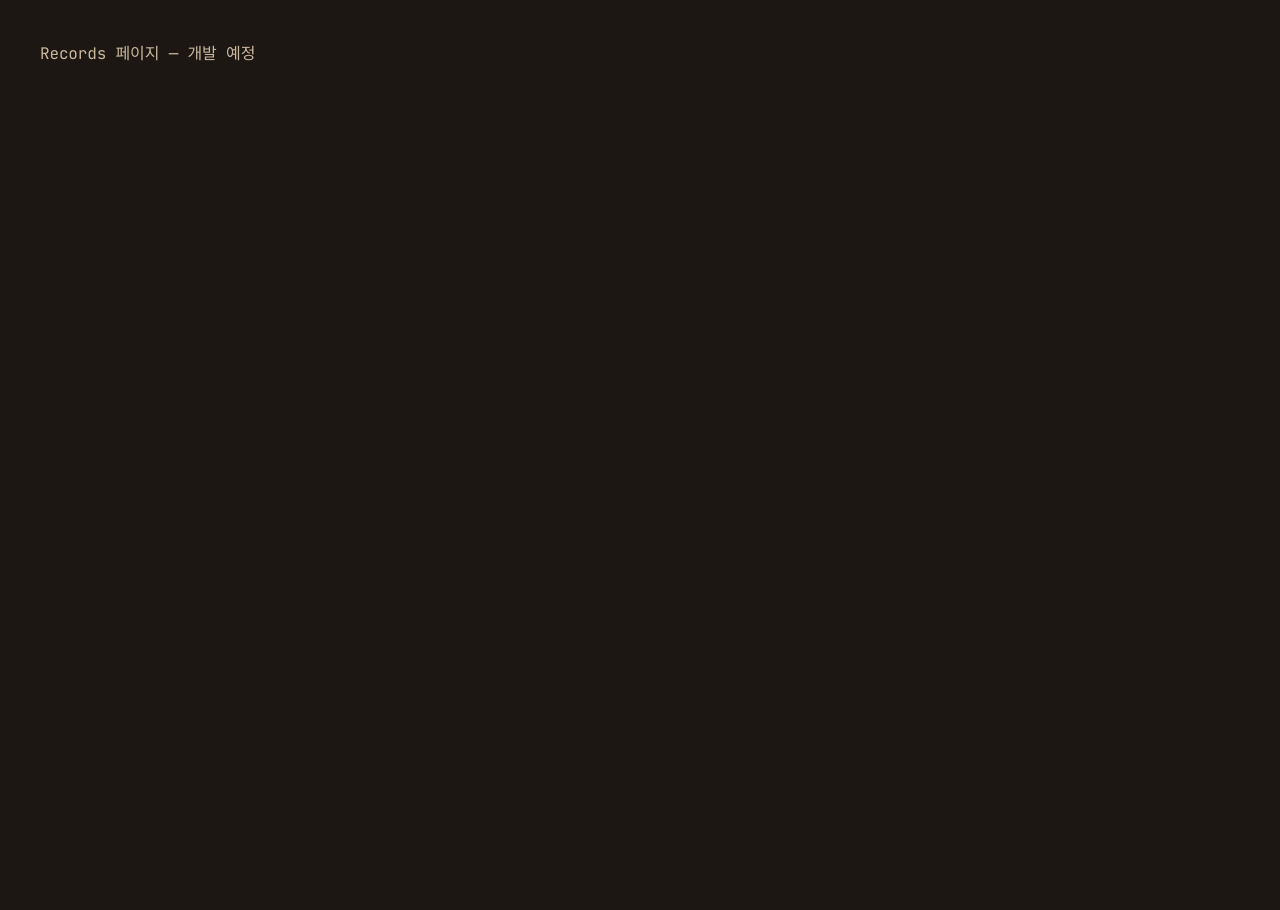
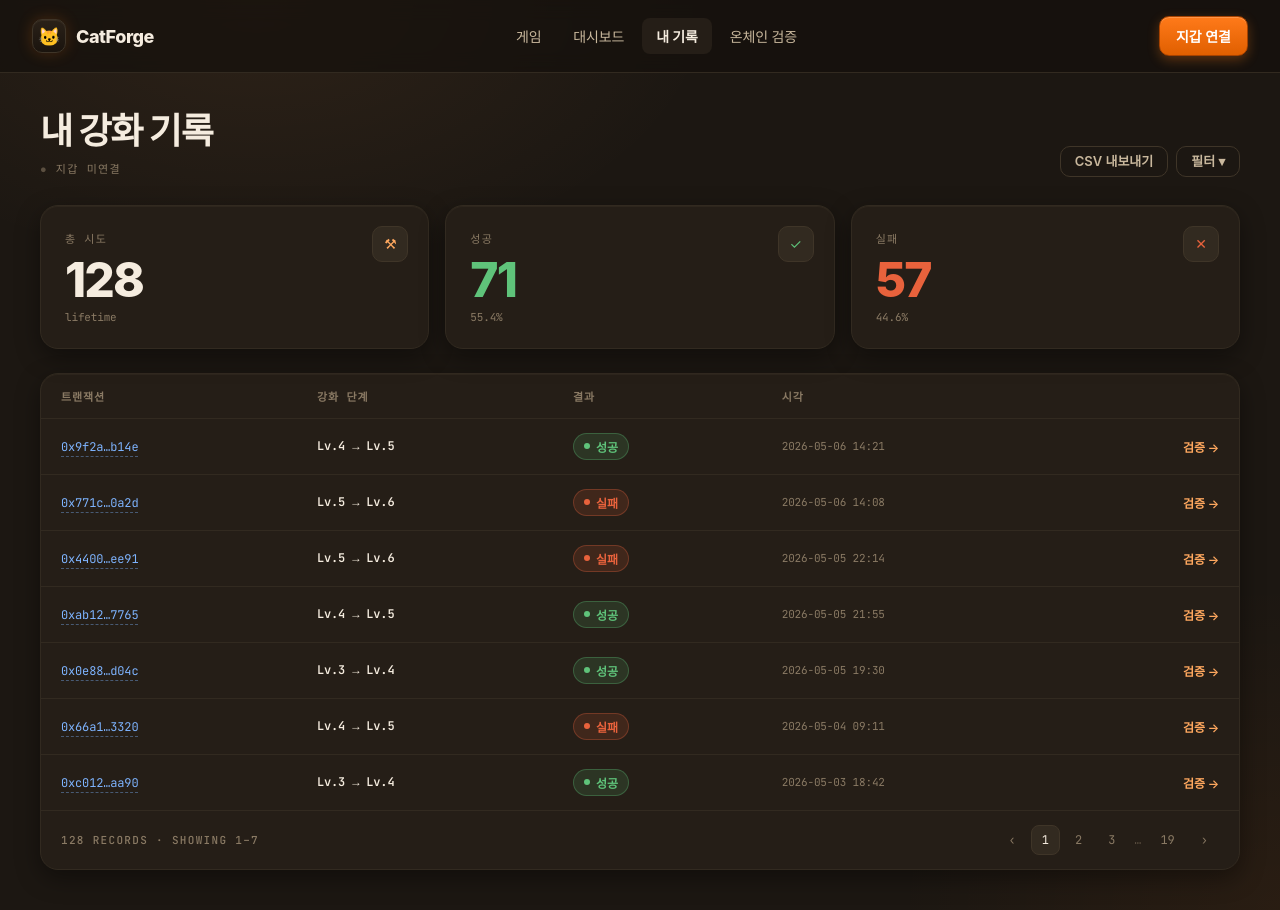
Before and after one commit to Hongmin010/BlockchainProject, a React app in the folder frontend/: page /records in a window 1280 px wide. Before the commit the page ends 800 px from the top, so only its background shows below. Built offline with nearby package versions, Linux system fonts and the light colour scheme; the HTML template or start-up script is replaced by a standard one; a web font is replaced by a local one.

Commit message:
[FEAT] : Records 페이지 UI 구현

```diff
--- a/frontend/src/App.jsx
+++ b/frontend/src/App.jsx
@@ -4,6 +4,7 @@ import './styles/tokens.css';
 import './styles/global.css';
 import Landing from './pages/Landing';
 import Dashboard from './pages/Dashboard';
+import Records from './pages/Records';
 
 const Placeholder = ({ name }) => (
   <div style={{ padding: 40, color: 'var(--ink-2)', fontFamily: 'var(--mono)' }}>
@@ -38,7 +39,7 @@ export default function App() {
           path="/dashboard"
           element={<Dashboard address={address} onConnect={handleConnect} />}
         />
-        <Route path="/records" element={<Placeholder name="Records" />} />
+        <Route path="/records" element={<Records address={address} onConnect={handleConnect} />} />
         <Route path="/verify" element={<Placeholder name="Verify" />} />
       </Routes>
     </BrowserRouter>
--- /dev/null
+++ b/frontend/src/pages/Records.jsx
@@ -0,0 +1,143 @@
+import { Link } from 'react-router-dom';
+import { Header, Badge, TxHash, Button } from '../components';
+import styles from './Records.module.css';
+
+// 임시로 하드코딩
+const SUMMARY = [
+  { label: '총 시도', value: '128', sub: 'lifetime', icon: '⚒', tone: null },
+  { label: '성공', value: '71', sub: '55.4%', icon: '✓', tone: 'success' },
+  { label: '실패', value: '57', sub: '44.6%', icon: '✕', tone: 'fail' },
+];
+
+const RECORDS = [
+  { tx: '0x9f2a…b14e', stage: 'Lv.4 → Lv.5', result: 'S', time: '2026-05-06 14:21' },
+  { tx: '0x771c…0a2d', stage: 'Lv.5 → Lv.6', result: 'F', time: '2026-05-06 14:08' },
+  { tx: '0x4400…ee91', stage: 'Lv.5 → Lv.6', result: 'F', time: '2026-05-05 22:14' },
+  { tx: '0xab12…7765', stage: 'Lv.4 → Lv.5', result: 'S', time: '2026-05-05 21:55' },
+  { tx: '0x0e88…d04c', stage: 'Lv.3 → Lv.4', result: 'S', time: '2026-05-05 19:30' },
+  { tx: '0x66a1…3320', stage: 'Lv.4 → Lv.5', result: 'F', time: '2026-05-04 09:11' },
+  { tx: '0xc012…aa90', stage: 'Lv.3 → Lv.4', result: 'S', time: '2026-05-03 18:42' },
+];
+
+export default function Records({ address, onConnect }) {
+  const short = address ? `${address.slice(0, 4)}…${address.slice(-4)}` : null;
+
+  return (
+    <div className={styles.page}>
+      <Header address={address} onConnect={onConnect} />
+
+      <div className={styles.inner}>
+        <div className={styles.titleRow}>
+          <div>
+            <h1 className={styles.title}>내 강화 기록</h1>
+            <span className="cf-cap">
+              {short ? (
+                <>
+                  <span style={{ color: 'var(--success)' }}>●</span> connected · {short}
+                </>
+              ) : (
+                <>
+                  <span style={{ color: 'var(--ink-4)' }}>●</span> 지갑 미연결
+                </>
+              )}
+            </span>
+          </div>
+          <div className={styles.titleActions}>
+            <Button variant="ghost" size="sm">
+              CSV 내보내기
+            </Button>
+            <Button variant="ghost" size="sm">
+              필터 ▾
+            </Button>
+          </div>
+        </div>
+
+        {/* ── 요약 카드 ── */}
+        <div className={styles.summaryGrid}>
+          {SUMMARY.map(({ label, value, sub, icon, tone }) => (
+            <div key={label} className={styles.summaryCard}>
+              <div
+                className={styles.summaryIcon}
+                style={{
+                  color:
+                    tone === 'success'
+                      ? 'var(--success)'
+                      : tone === 'fail'
+                        ? 'var(--fail)'
+                        : 'var(--ember-300)',
+                }}
+              >
+                {icon}
+              </div>
+              <div className="cf-cap">{label}</div>
+              <div
+                className={styles.summaryValue}
+                style={{
+                  color:
+                    tone === 'success'
+                      ? 'var(--success)'
+                      : tone === 'fail'
+                        ? 'var(--fail)'
+                        : 'var(--ink-1)',
+                }}
+              >
+                {value}
+              </div>
+              <div className={styles.summarySub}>{sub}</div>
+            </div>
+          ))}
+        </div>
+
+        {/* ── 테이블 ── */}
+        <div className={styles.tableWrap}>
+          <table className={styles.table}>
+            <thead>
+              <tr>
+                <th>트랜잭션</th>
+                <th>강화 단계</th>
+                <th>결과</th>
+                <th>시각</th>
+                <th />
+              </tr>
+            </thead>
+            <tbody>
+              {RECORDS.map(({ tx, stage, result, time }) => (
+                <tr key={tx}>
+                  <td>
+                    <TxHash hash={tx} shorten={false} />
+                  </td>
+                  <td className={styles.monoCell}>{stage}</td>
+                  <td>
+                    <Badge variant={result === 'S' ? 'success' : 'fail'} dot>
+                      {result === 'S' ? '성공' : '실패'}
+                    </Badge>
+                  </td>
+                  <td className={styles.timeCell}>{time}</td>
+                  <td className={styles.actionCell}>
+                    <Link to="/verify" className={styles.verifyLink}>
+                      검증 →
+                    </Link>
+                  </td>
+                </tr>
+              ))}
+            </tbody>
+          </table>
+
+          {/* 페이지네이션 - 임시로 하드코딩 */}
+          <div className={styles.pagination}>
+            <span className="cf-cap">128 records · showing 1–7</span>
+            <div className={styles.pages}>
+              <button className={styles.pageBtn}>‹</button>
+              <button className={`${styles.pageBtn} ${styles.active}`}>1</button>
+              <button className={styles.pageBtn}>2</button>
+              <button className={styles.pageBtn}>3</button>
+              <span className={styles.pageDot}>…</span>
+              <button className={styles.pageBtn}>19</button>
+              <button className={styles.pageBtn}>›</button>
+            </div>
+          </div>
+        </div>
+      </div>
+    </div>
+  );
+}
--- /dev/null
+++ b/frontend/src/pages/Records.module.css
@@ -0,0 +1,244 @@
+.page {
+  position: relative;
+  overflow: hidden;
+  min-height: 100vh;
+}
+
+.page::before {
+  content: '';
+  position: absolute;
+  inset: 0;
+  background:
+    radial-gradient(ellipse 60% 50% at 20% 0%, rgba(255, 168, 95, 0.08), transparent 60%),
+    radial-gradient(ellipse 50% 60% at 100% 100%, rgba(255, 122, 26, 0.06), transparent 60%);
+  pointer-events: none;
+  z-index: 0;
+}
+
+.inner {
+  padding: 40px;
+  position: relative;
+  z-index: 1;
+}
+
+/* ── 타이틀 ── */
+.titleRow {
+  display: flex;
+  justify-content: space-between;
+  align-items: flex-end;
+  margin-bottom: 28px;
+}
+
+.title {
+  font-size: 36px;
+  font-weight: 800;
+  letter-spacing: -0.035em;
+  margin: 0 0 6px;
+}
+
+.titleActions {
+  display: flex;
+  gap: 8px;
+}
+
+/* ── 요약 카드 ── */
+.summaryGrid {
+  display: grid;
+  grid-template-columns: 1fr 1fr 1fr;
+  gap: 16px;
+  margin-bottom: 24px;
+}
+
+.summaryCard {
+  background: var(--bg-2);
+  border: 1px solid var(--bg-3);
+  border-radius: var(--radius-lg);
+  box-shadow: var(--shadow-card);
+  padding: 24px;
+  position: relative;
+  overflow: hidden;
+}
+
+.summaryIcon {
+  position: absolute;
+  top: 20px;
+  right: 20px;
+  width: 36px;
+  height: 36px;
+  border-radius: 10px;
+  background: var(--bg-3);
+  border: 1px solid var(--bg-4);
+  display: flex;
+  align-items: center;
+  justify-content: center;
+  font-size: 14px;
+}
+
+.summaryValue {
+  font-size: 48px;
+  font-weight: 800;
+  letter-spacing: -0.04em;
+  line-height: 1;
+  margin: 10px 0 6px;
+}
+
+.summarySub {
+  font-family: var(--mono);
+  font-size: 11px;
+  color: var(--ink-3);
+}
+
+/* ── 테이블 ── */
+.tableWrap {
+  background: var(--bg-2);
+  border: 1px solid var(--bg-3);
+  border-radius: var(--radius-lg);
+  box-shadow: var(--shadow-card);
+  overflow: hidden;
+}
+
+.table {
+  width: 100%;
+  border-collapse: collapse;
+}
+
+.table thead tr {
+  border-bottom: 1px solid var(--bg-3);
+}
+
+.table th {
+  padding: 14px 20px;
+  text-align: left;
+  font-family: var(--mono);
+  font-size: 11px;
+  font-weight: 600;
+  text-transform: uppercase;
+  letter-spacing: 0.08em;
+  color: var(--ink-3);
+}
+
+.table tbody tr {
+  border-bottom: 1px solid var(--bg-3);
+  transition: background 0.12s;
+}
+
+.table tbody tr:last-child {
+  border-bottom: none;
+}
+
+.table tbody tr:hover {
+  background: var(--bg-3);
+}
+
+.table td {
+  padding: 14px 20px;
+  font-size: 13px;
+  color: var(--ink-1);
+}
+
+.monoCell {
+  font-family: var(--mono);
+  font-size: 12px !important;
+  font-weight: 600;
+}
+
+.timeCell {
+  font-family: var(--mono);
+  font-size: 11px !important;
+  color: var(--ink-3) !important;
+}
+
+.actionCell {
+  text-align: right;
+}
+
+.verifyLink {
+  font-size: 12px;
+  font-weight: 600;
+  color: var(--ember-300);
+  text-decoration: none;
+  transition: color 0.15s;
+}
+
+.verifyLink:hover {
+  color: var(--ember-500);
+}
+
+/* ── 페이지네이션 ── */
+.pagination {
+  padding: 14px 20px;
+  display: flex;
+  justify-content: space-between;
+  align-items: center;
+  border-top: 1px solid var(--bg-3);
+}
+
+.pages {
+  display: flex;
+  gap: 4px;
+  align-items: center;
+  font-family: var(--mono);
+  font-size: 12px;
+}
+
+.pageBtn {
+  padding: 6px 10px;
+  border-radius: 8px;
+  background: transparent;
+  border: 1px solid transparent;
+  color: var(--ink-3);
+  font-family: var(--mono);
+  font-size: 12px;
+  cursor: pointer;
+  transition:
+    background 0.12s,
+    color 0.12s;
+}
+
+.pageBtn:hover {
+  background: var(--bg-3);
+  color: var(--ink-1);
+}
+
+.pageBtn.active {
+  background: var(--bg-3);
+  color: var(--ink-1);
+  border-color: var(--bg-4);
+}
+
+.pageDot {
+  padding: 6px 4px;
+  color: var(--ink-4);
+}
+
+/* ── 반응형 ── */
+@media (max-width: 1024px) {
+  .inner {
+    padding: 32px 24px;
+  }
+
+  .summaryGrid {
+    grid-template-columns: 1fr 1fr;
+  }
+
+  .titleRow {
+    flex-direction: column;
+    align-items: flex-start;
+    gap: 16px;
+  }
+}
+
+@media (max-width: 640px) {
+  .inner {
+    padding: 24px 16px;
+  }
+
+  .summaryGrid {
+    grid-template-columns: 1fr;
+  }
+
+  .table th:nth-child(4),
+  .table td:nth-child(4) {
+    display: none;
+  }
+}
```
